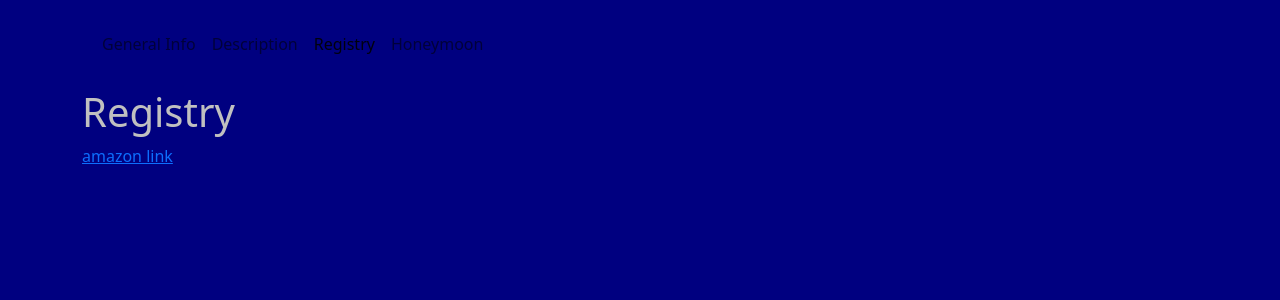
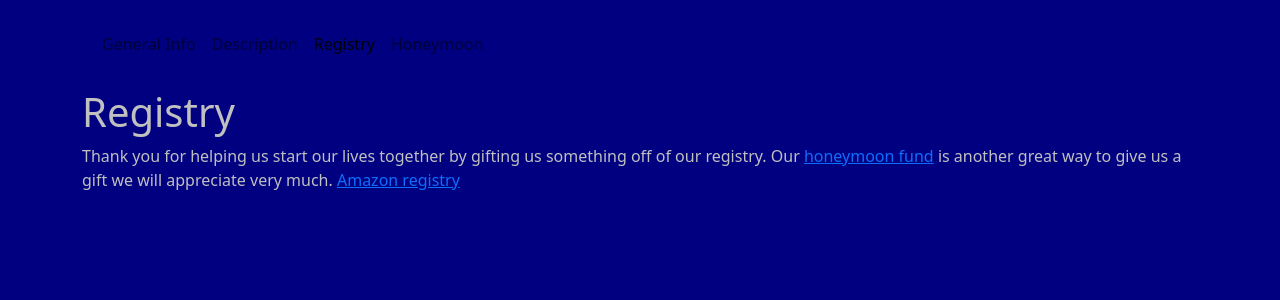
Before and after one commit to kyleman/wedding, a Jekyll site: the page built from docs/registry.md, in a window 1280 px wide. Shown: the top 300 px of the page. Built offline with Jekyll 4.4.1, drawn with Linux system fonts in a browser that asks for light colours; our own code applies the rules of GitHub Pages for plain Markdown files.

Commit message:
Update registry

```diff
--- a/docs/registry.md
+++ b/docs/registry.md
@@ -5,4 +5,5 @@ navOrder: 3
 
 # Registry
 
-[amazon link](https://amazon.com)
+Thank you for helping us start our lives together by gifting us something off of our registry. Our [honeymoon fund](honeymoon.md) is another great way to give us a gift we will appreciate very much.
+[Amazon registry](https://www.amazon.com/wedding/guest-view/2OZ1SZNJQS27F){:target="_blank"}
```
